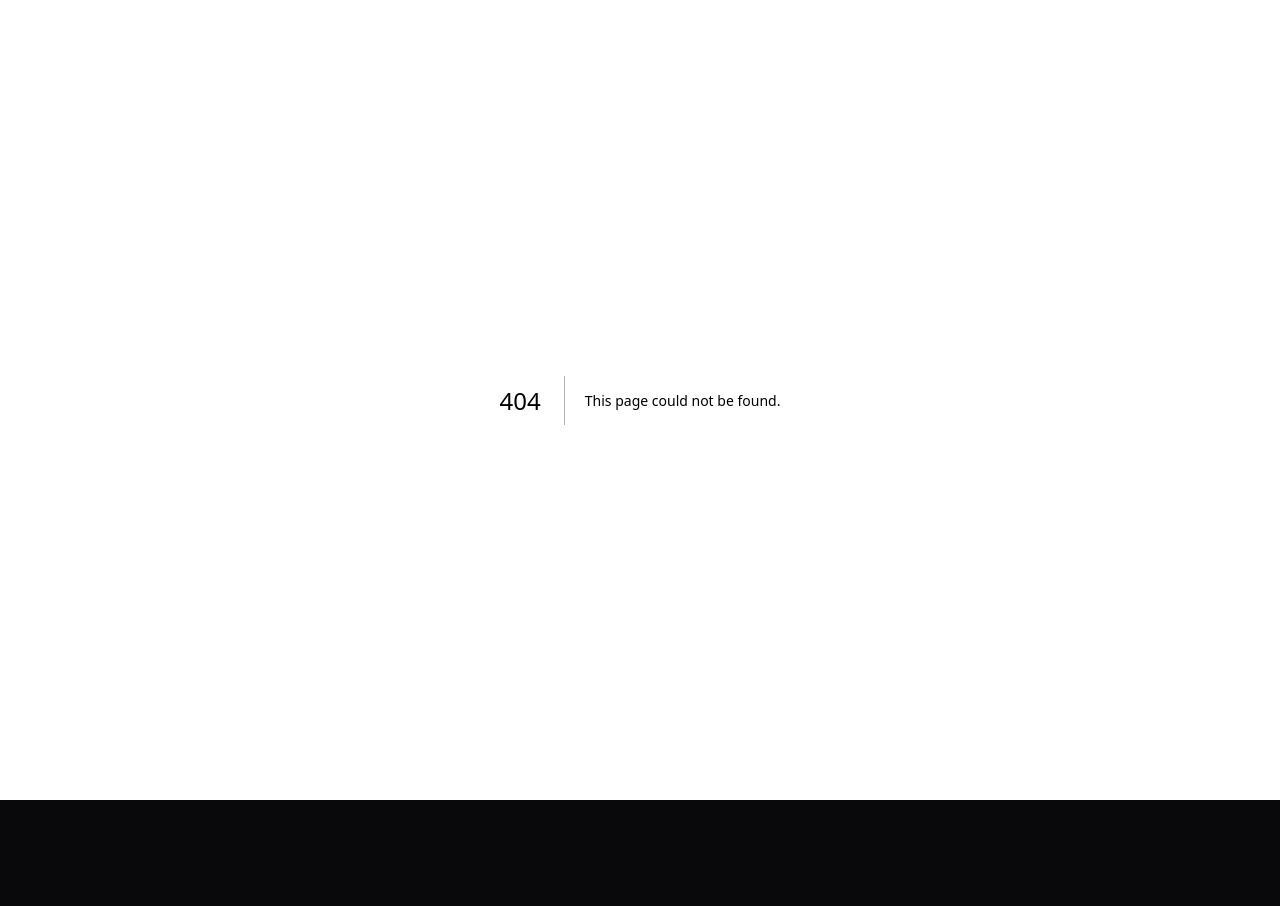
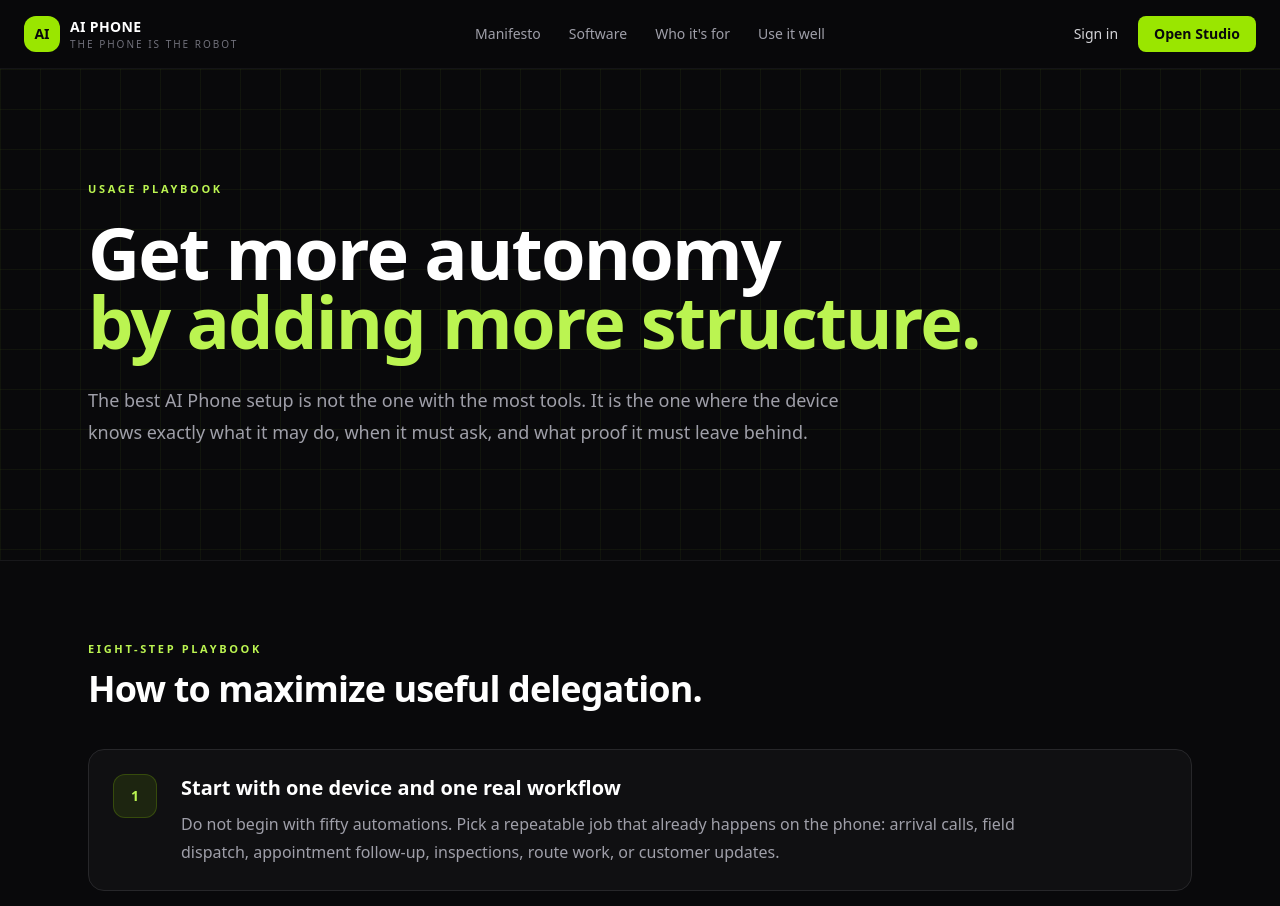
Before and after one commit to djoreally/AI-Phone, a Next.js app: page /usage in a window 1280 px wide. Before the commit this address had no page. Shown: the top 906 px of the page. Before the commit the page ends 800 px from the top, so only its background shows below. Built offline with nearby package versions, Linux system fonts and the light colour scheme.

Commit message:
feat: add usage playbook

```diff
--- /dev/null
+++ b/src/app/usage/page.tsx
@@ -0,0 +1,91 @@
+import type { Metadata } from "next";
+import Link from "next/link";
+import { Eyebrow, PublicPage, SectionTitle } from "@/components/public-site";
+
+export const metadata: Metadata = {
+  title: "Usage Playbook — AI Phone",
+  description: "How to maximize AI Phone: connect the right capabilities, write useful policies, delegate outcomes, and use receipts to improve automation safely.",
+};
+
+const steps = [
+  ["1", "Start with one device and one real workflow", "Do not begin with fifty automations. Pick a repeatable job that already happens on the phone: arrival calls, field dispatch, appointment follow-up, inspections, route work, or customer updates."],
+  ["2", "Connect only the capabilities the workflow needs", "Use Android for device-local work, APIs for deterministic services, MCP for structured external tools, Playwright only where no practical API exists, and voice for telephony."],
+  ["3", "Define risk before convenience", "Decide what should auto-run, what must pause for confirmation, what should require step-up authentication, and what the system should simply refuse."],
+  ["4", "Delegate outcomes, not button presses", "Ask for the result you want. Let the planner decompose it. A useful request sounds like a job description, not a macro: prepare the estimate and ask me before sending it."],
+  ["5", "Inspect the plan before expanding autonomy", "If the generated steps are consistently correct, you can reduce friction on low-risk work. Never use fewer controls merely because the AI seems confident."],
+  ["6", "Treat receipts as operating data", "Review what executed, what was blocked, what required intervention, and where the system misunderstood intent. Receipts are not just compliance artifacts—they are feedback for better workflows."],
+  ["7", "Add capabilities incrementally", "A new tool changes the system’s action surface. Install capabilities deliberately, review requested permissions, restrict domains, and keep sensitive actions behind hard risk floors."],
+  ["8", "Use BYOK/BYODB where ownership matters", "Separate the product’s execution architecture from any one model or database vendor. This makes it easier to control costs, migrate providers, and keep operational data where you want it."],
+];
+
+export default function UsagePage() {
+  return (
+    <PublicPage>
+      <main>
+        <section className="grid-bg border-b border-zinc-900">
+          <div className="mx-auto max-w-6xl px-6 py-20 sm:py-28">
+            <Eyebrow>Usage playbook</Eyebrow>
+            <h1 className="mt-5 max-w-5xl text-5xl font-black leading-[0.96] tracking-tight text-white sm:text-7xl">
+              Get more autonomy
+              <br /><span className="text-lime-300">by adding more structure.</span>
+            </h1>
+            <p className="mt-7 max-w-3xl text-lg leading-8 text-zinc-400">
+              The best AI Phone setup is not the one with the most tools. It is the one where the device knows exactly what it may do, when it must ask, and what proof it must leave behind.
+            </p>
+          </div>
+        </section>
+
+        <section className="mx-auto max-w-6xl px-6 py-20">
+          <SectionTitle eyebrow="Eight-step playbook" title="How to maximize useful delegation." />
+          <div className="mt-10 grid gap-4">
+            {steps.map(([n, title, body]) => (
+              <article key={n} className="grid gap-4 rounded-2xl border border-zinc-800 bg-zinc-900/50 p-6 sm:grid-cols-[52px_1fr]">
+                <div className="flex h-11 w-11 items-center justify-center rounded-xl border border-lime-400/20 bg-lime-400/10 text-sm font-black text-lime-300">{n}</div>
+                <div>
+                  <h2 className="text-xl font-bold text-white">{title}</h2>
+                  <p className="mt-2 max-w-4xl leading-7 text-zinc-400">{body}</p>
+                </div>
+              </article>
+            ))}
+          </div>
+        </section>
+
+        <section className="border-y border-zinc-900 bg-zinc-900/30">
+          <div className="mx-auto grid max-w-6xl gap-6 px-6 py-20 lg:grid-cols-2">
+            <div className="rounded-3xl border border-zinc-800 bg-zinc-950 p-7">
+              <Eyebrow>Good delegation</Eyebrow>
+              <div className="mono mt-5 whitespace-pre-wrap text-sm leading-7 text-zinc-300">
+                Review today’s appointments.{"\n"}
+                Call customers whose arrival window changed.{"\n"}
+                Draft follow-up messages for anyone we could not reach.{"\n"}
+                Do not send a text without asking me first.{"\n"}
+                Give me a receipt for every attempted contact.
+              </div>
+            </div>
+            <div className="rounded-3xl border border-zinc-800 bg-zinc-950 p-7">
+              <Eyebrow>Weak delegation</Eyebrow>
+              <div className="mono mt-5 whitespace-pre-wrap text-sm leading-7 text-zinc-300">
+                Handle everything.{"\n\n"}
+                Why it is weak:{"\n"}
+                • unclear objective{"\n"}
+                • unclear boundaries{"\n"}
+                • no data scope{"\n"}
+                • no approval model{"\n"}
+                • no evidence requirement{"\n"}
+                • no useful stopping condition
+              </div>
+            </div>
+          </div>
+        </section>
+
+        <section className="mx-auto max-w-6xl px-6 py-20">
+          <SectionTitle eyebrow="Operating principle" title="Automate the predictable. Escalate the consequential." description="The point is not to remove the human. The point is to spend human attention only where judgment, consent, or accountability is actually required." />
+          <div className="mt-9 flex flex-wrap gap-3">
+            <Link href="/register" className="rounded-xl bg-lime-400 px-5 py-3 text-sm font-bold text-zinc-950">Create a workspace →</Link>
+            <Link href="/manifesto" className="rounded-xl border border-zinc-700 px-5 py-3 text-sm font-bold text-white">Read the manifesto</Link>
+          </div>
+        </section>
+      </main>
+    </PublicPage>
+  );
+}
```
